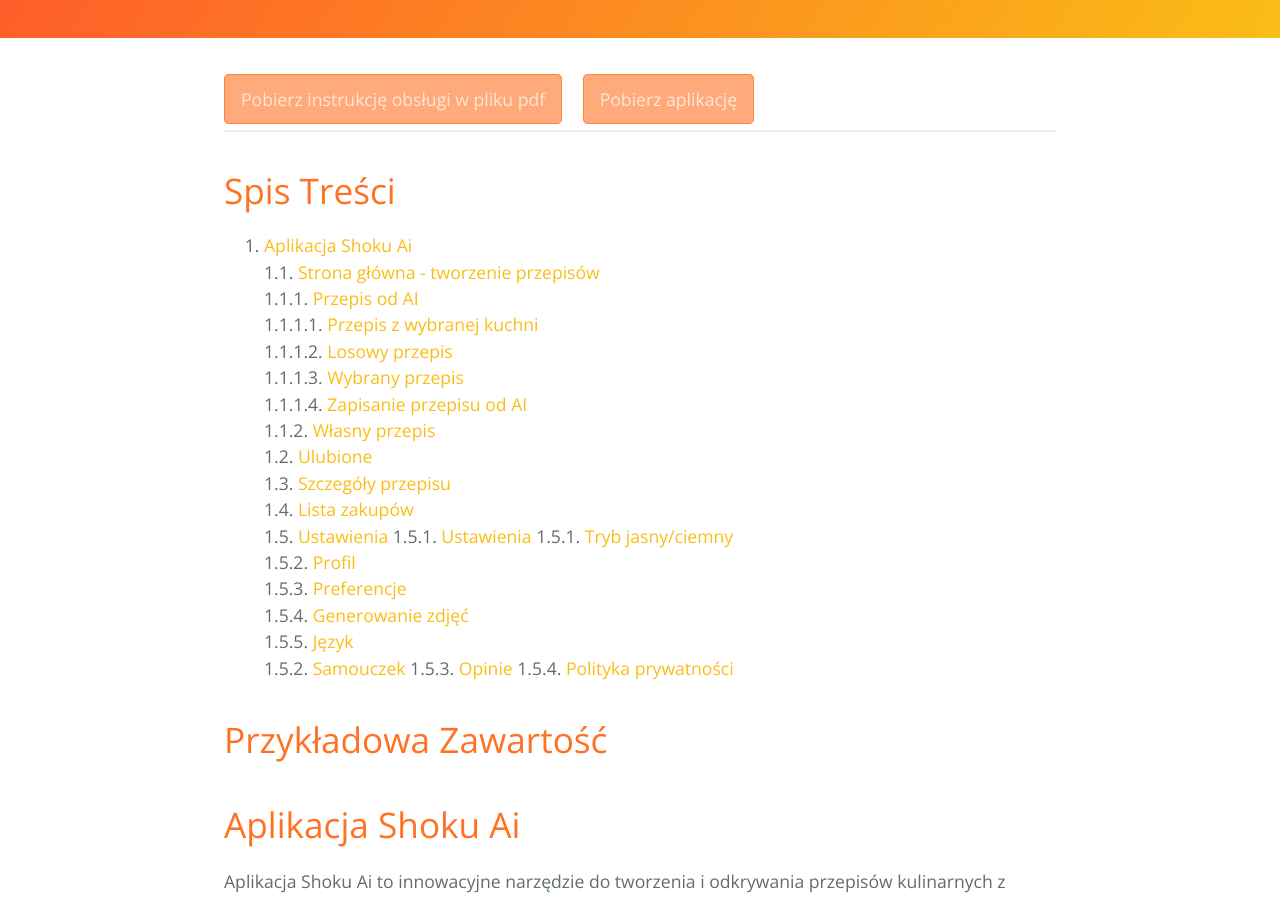
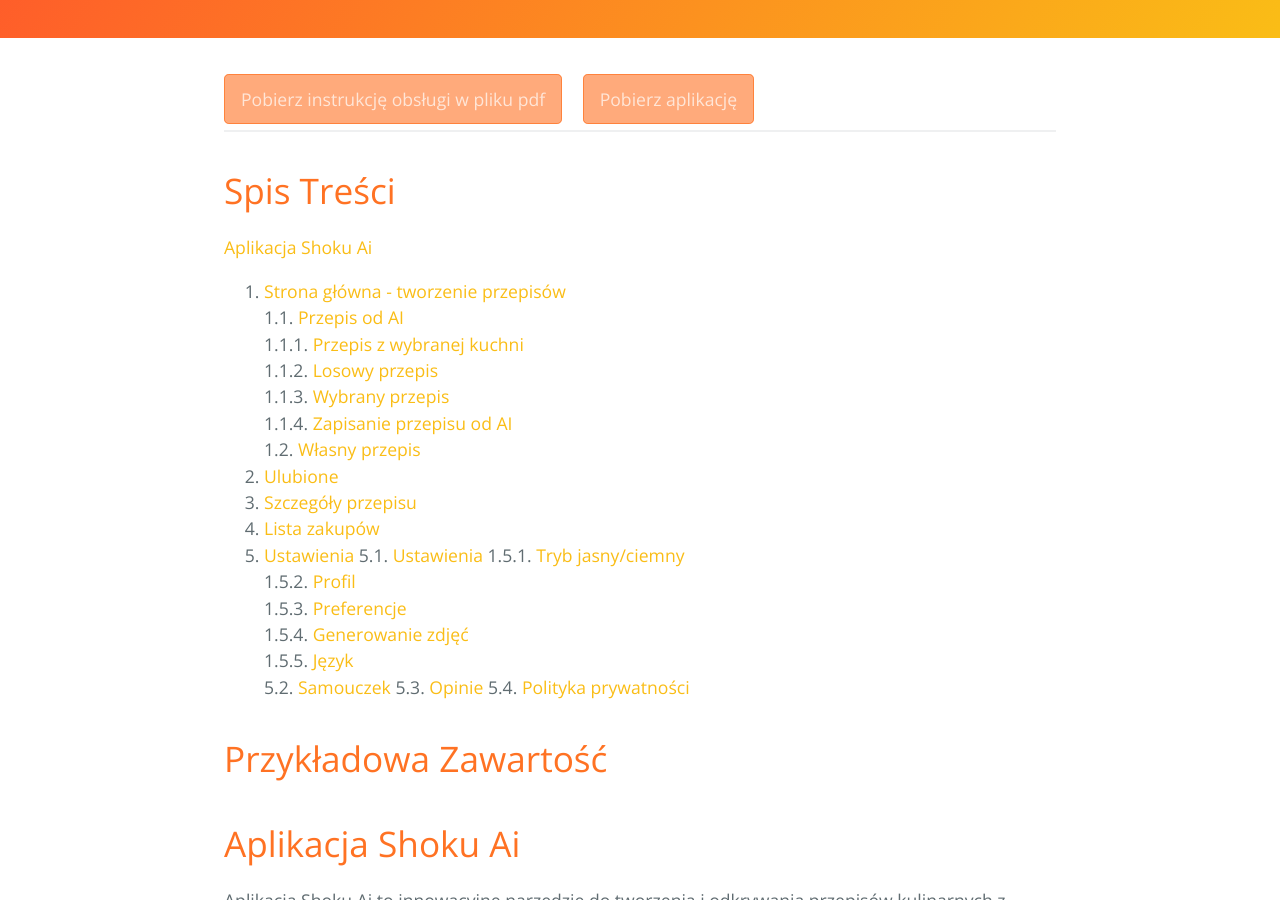
Before and after one commit to PaulinaLewicka1/appTest.github.io, a Jekyll site: the page built from tutorial.md, in a window 1280 px wide and 900 px high, scrolled down 335 px. Built offline with Jekyll 4.4.1, drawn with Linux system fonts in a browser that asks for light colours.

Commit message:
Revert "samouczek 2"
This reverts commit d85fa4aa69d3ff1bf13176cffd3bb884ef0c03e3.

```diff
--- a/tutorial.md
+++ b/tutorial.md
@@ -14,27 +14,27 @@ order: 0
 
 # Spis Treści
 
-1. [Aplikacja Shoku Ai](#aplikacja-shoku-ai)
-1.1. [Strona główna - tworzenie przepisów](#strona-główna-tworzenie-przepisów)
-    1.1.1. [Przepis od AI](#przepis-od-ai)
-            1.1.1.1. [Przepis z wybranej kuchni](#przepis-z-wybranej-kuchni)
-            1.1.1.2. [Losowy przepis](#losowy-przepis)
-            1.1.1.3. [Wybrany przepis](#wybrany-przepis)
-            1.1.1.4. [Zapisanie przepisu od AI](#zapisanie-przepisu-od-ai)
-    1.1.2. [Własny przepis](#własny-przepis)
-1.2. [Ulubione](#ulubione)
-1.3. [Szczegóły przepisu](#szczegóły-przepisu)
-1.4. [Lista zakupów](#lista-zakupów)
-1.5. [Ustawienia](#ustawienia)
-    1.5.1. [Ustawienia](#ustawienia-2)
-            1.5.1. [Tryb jasny/ciemny](#tryb-jasny-ciemny)
-            1.5.2. [Profil](#profil)
-            1.5.3. [Preferencje](#preferencje)
-            1.5.4. [Generowanie zdjęć](#generowanie-zdjęć)
-            1.5.5. [Język](#język)
-    1.5.2. [Samouczek](#samouczek)
-    1.5.3. [Opinie](#opinie)
-    1.5.4. [Polityka prywatności](#polityka-prywatności)
+[Aplikacja Shoku Ai](#aplikacja-shoku-ai)
+1. [Strona główna - tworzenie przepisów](#strona-główna-tworzenie-przepisów)
+    1.1. [Przepis od AI](#przepis-od-ai)
+        1.1.1. [Przepis z wybranej kuchni](#przepis-z-wybranej-kuchni)
+        1.1.2. [Losowy przepis](#losowy-przepis)
+        1.1.3. [Wybrany przepis](#wybrany-przepis)
+        1.1.4. [Zapisanie przepisu od AI](#zapisanie-przepisu-od-ai)
+    1.2. [Własny przepis](#własny-przepis)
+2. [Ulubione](#ulubione)
+3. [Szczegóły przepisu](#szczegóły-przepisu)
+4. [Lista zakupów](#lista-zakupów)
+5. [Ustawienia](#ustawienia)
+    5.1. [Ustawienia](#ustawienia-2)
+        1.5.1. [Tryb jasny/ciemny](#tryb-jasny-ciemny)
+        1.5.2. [Profil](#profil)
+        1.5.3. [Preferencje](#preferencje)
+        1.5.4. [Generowanie zdjęć](#generowanie-zdjęć)
+        1.5.5. [Język](#język)
+    5.2. [Samouczek](#samouczek)
+    5.3. [Opinie](#opinie)
+    5.4. [Polityka prywatności](#polityka-prywatności)
 
 
 # Przykładowa Zawartość
```
